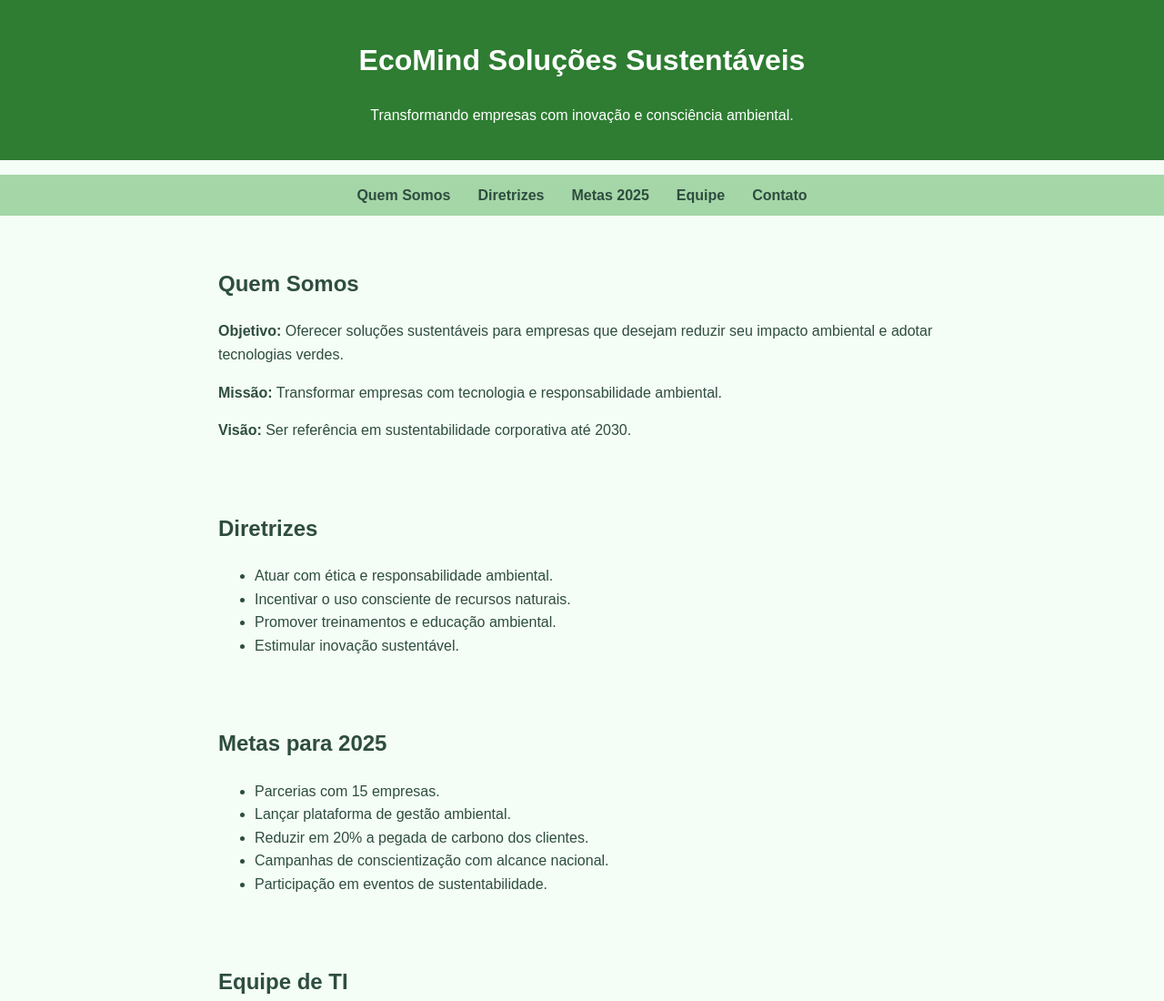
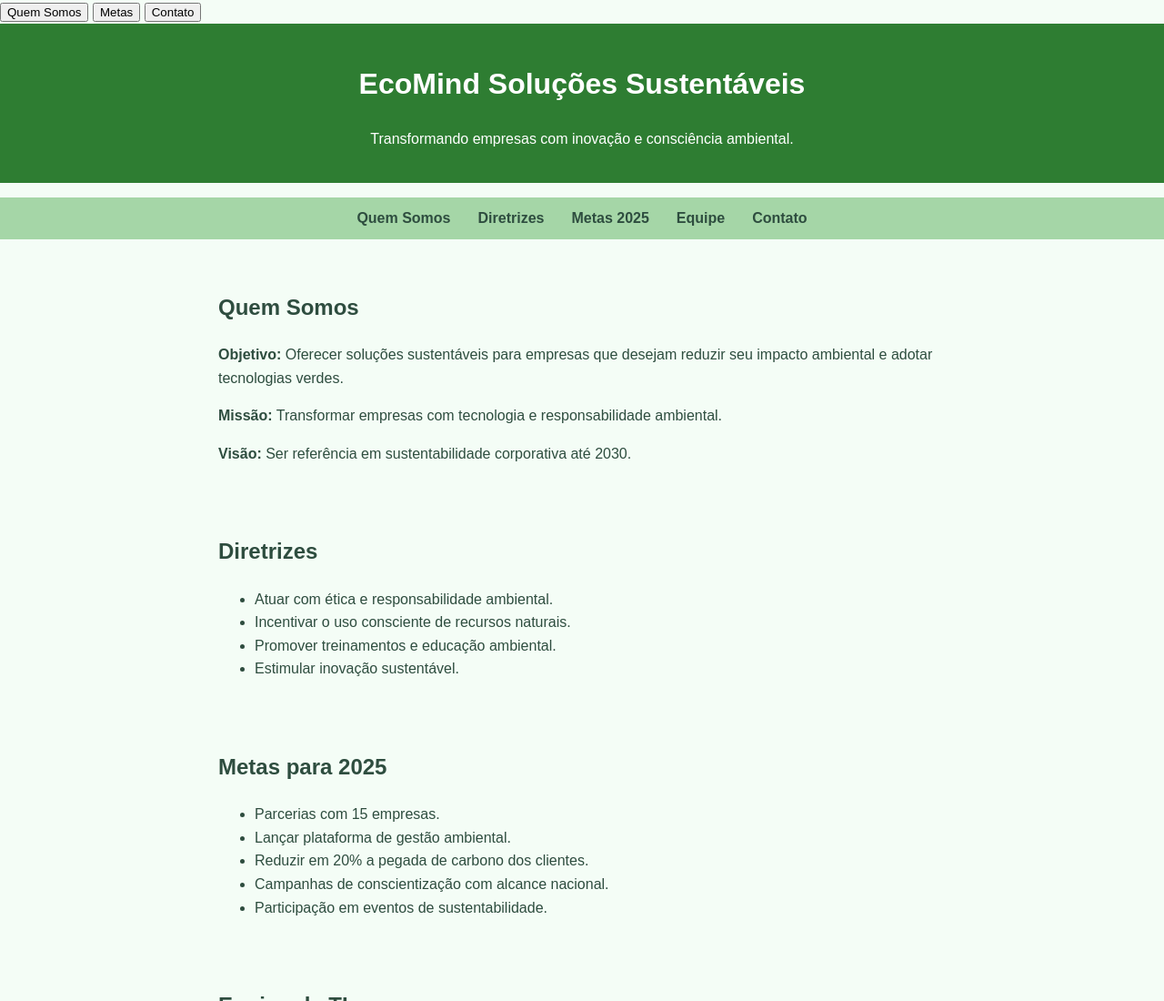
Before and after one commit to Bruninha10/ecomind-site, a plain HTML site: page index.html in a window 1280 px wide. Shown: the top 1100 px of the page at 91% size. Drawn offline with Linux system fonts and the light colour scheme.

Commit message:
Update index.html

```diff
--- a/index.html
+++ b/index.html
@@ -7,6 +7,11 @@
   <link rel="stylesheet" href="style.css">
 </head>
 <body>
+  <nav>
+    <button onclick= "document.getElementById('sobre').scrollIntoView({ behavior: 'smooth' });">Quem Somos</button>
+    <button onclick= "document.getElementById('metas').scrollIntoView({ behavior: 'smooth' });">Metas</button>
+    <button onclick= "document.getElementById('contato').scrollIntoView({ behavior: 'smooth' });">Contato</button>
+  </nav>
   <header>
     <h1>EcoMind Soluções Sustentáveis</h1>
     <p>Transformando empresas com inovação e consciência ambiental.</p>
```
